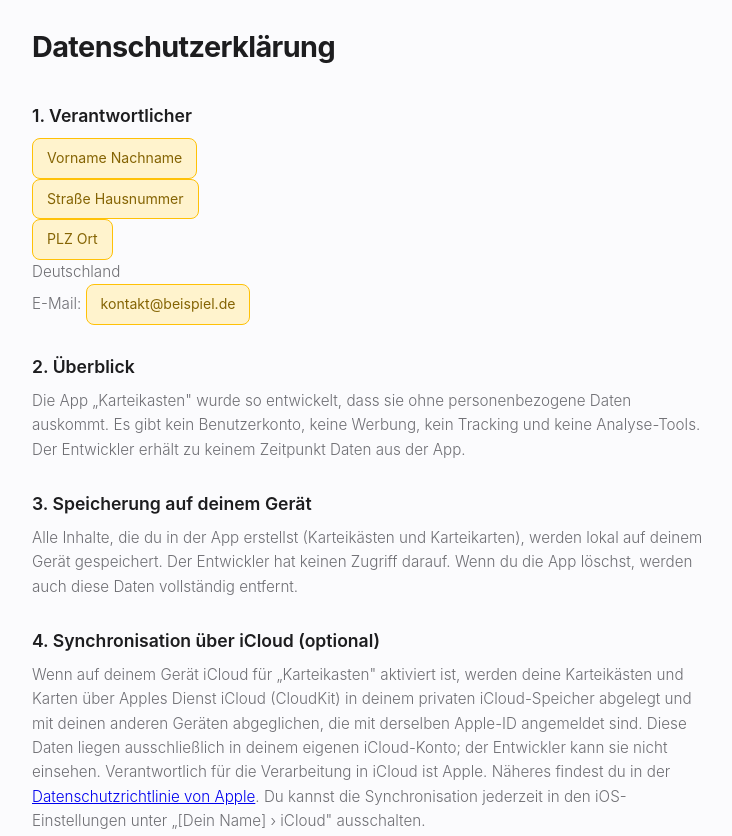
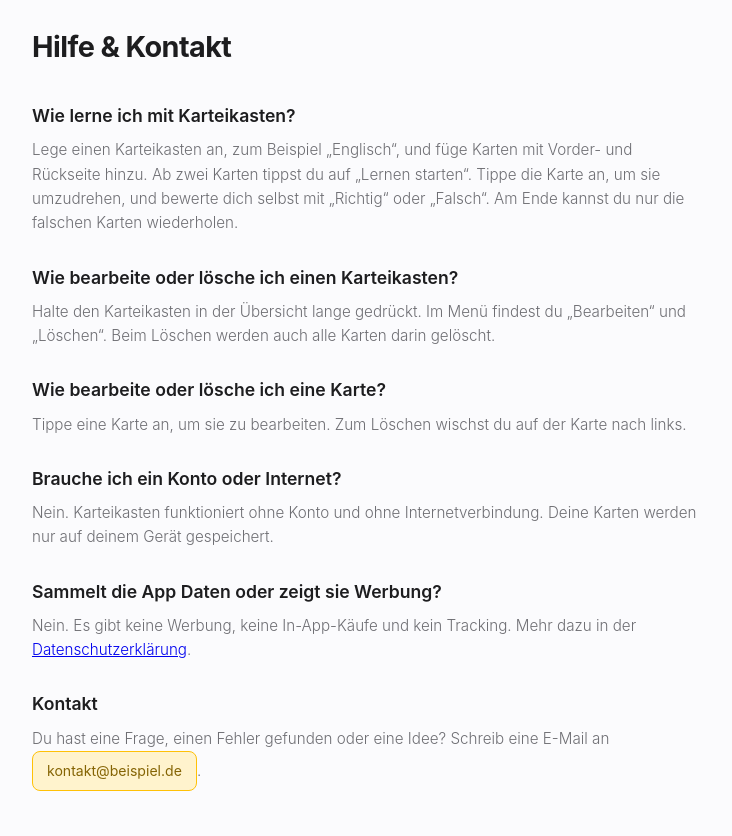
Before and after one commit to deliemjo/cardbox-website, a plain HTML site: page index.html in a window 1280 px wide. Shown: the part 1160-1996 px from the top of the page, without its empty margins (272-1004 px from the left). Drawn offline with Linux system fonts and the light colour scheme.

Commit message:
Abschnitt „Hilfe & Kontakt" ergänzen
Kurze FAQ zur Bedienung, Konto/Internet, Datenschutz und Kontakt-E-Mail
(Platzhalter). Dient als Support-URL im App Store (#hilfe). Link in
Navigation und Footer.

Refs deliemjo/cardbox#11

Co-Authored-By: Claude Opus 5.5 <noreply@anthropic.com>

```diff
--- a/index.html
+++ b/index.html
@@ -295,6 +295,7 @@
         <div class="logo">Karteikasten</div>
         <div class="links">
             <a href="#features">Features</a>
+            <a href="#hilfe">Hilfe</a>
             <a href="#datenschutz">Datenschutz</a>
             <a href="#impressum">Impressum</a>
         </div>
@@ -335,6 +336,29 @@
         <h3>100% privat</h3>
         <p>Kein Account, kein Tracking, keine Werbung. Deine Karten bleiben auf deinem Gerät – und auf Wunsch über dein eigenes iCloud auf deinen anderen Geräten.</p>
     </div>
+</section>
+
+<!-- Hilfe & Kontakt (Support-URL für den App Store) -->
+<section class="legal" id="hilfe">
+    <h2>Hilfe &amp; Kontakt</h2>
+
+    <h3>Wie lerne ich mit Karteikasten?</h3>
+    <p>Lege einen Karteikasten an, zum Beispiel „Englisch“, und füge Karten mit Vorder- und Rückseite hinzu. Ab zwei Karten tippst du auf „Lernen starten“. Tippe die Karte an, um sie umzudrehen, und bewerte dich selbst mit „Richtig“ oder „Falsch“. Am Ende kannst du nur die falschen Karten wiederholen.</p>
+
+    <h3>Wie bearbeite oder lösche ich einen Karteikasten?</h3>
+    <p>Halte den Karteikasten in der Übersicht lange gedrückt. Im Menü findest du „Bearbeiten“ und „Löschen“. Beim Löschen werden auch alle Karten darin gelöscht.</p>
+
+    <h3>Wie bearbeite oder lösche ich eine Karte?</h3>
+    <p>Tippe eine Karte an, um sie zu bearbeiten. Zum Löschen wischst du auf der Karte nach links.</p>
+
+    <h3>Brauche ich ein Konto oder Internet?</h3>
+    <p>Nein. Karteikasten funktioniert ohne Konto und ohne Internetverbindung. Deine Karten werden nur auf deinem Gerät gespeichert.</p>
+
+    <h3>Sammelt die App Daten oder zeigt sie Werbung?</h3>
+    <p>Nein. Es gibt keine Werbung, keine In-App-Käufe und kein Tracking. Mehr dazu in der <a href="#datenschutz">Datenschutzerklärung</a>.</p>
+
+    <h3>Kontakt</h3>
+    <p>Du hast eine Frage, einen Fehler gefunden oder eine Idee? Schreib eine E-Mail an <span class="placeholder">kontakt@beispiel.de</span>.</p>
 </section>
 
 <!-- Datenschutz -->
@@ -412,7 +436,7 @@
 </section>
 
 <footer>
-    <p>© 2026 Karteikasten · <a href="#datenschutz">Datenschutz</a> · <a href="#impressum">Impressum</a></p>
+    <p>© 2026 Karteikasten · <a href="#hilfe">Hilfe</a> · <a href="#datenschutz">Datenschutz</a> · <a href="#impressum">Impressum</a></p>
 </footer>
 
 </body>
```
